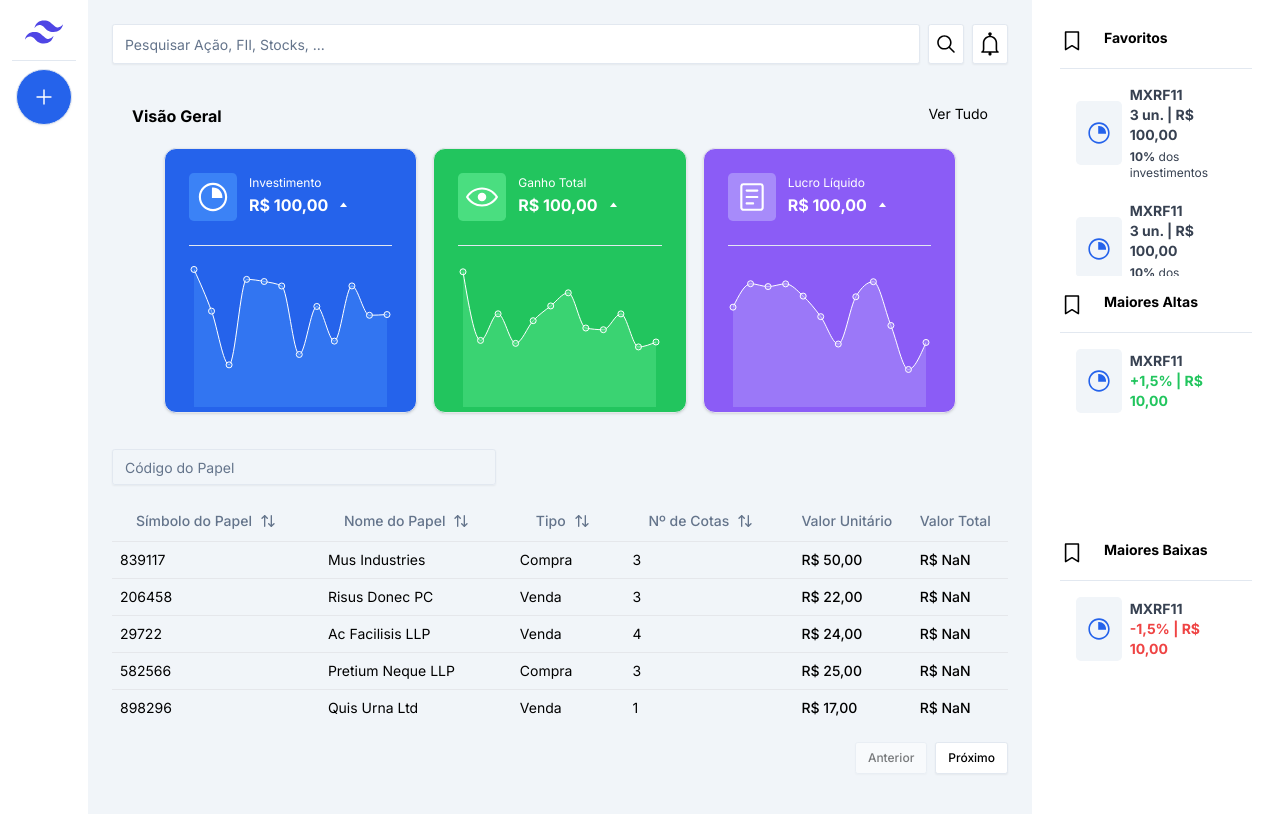
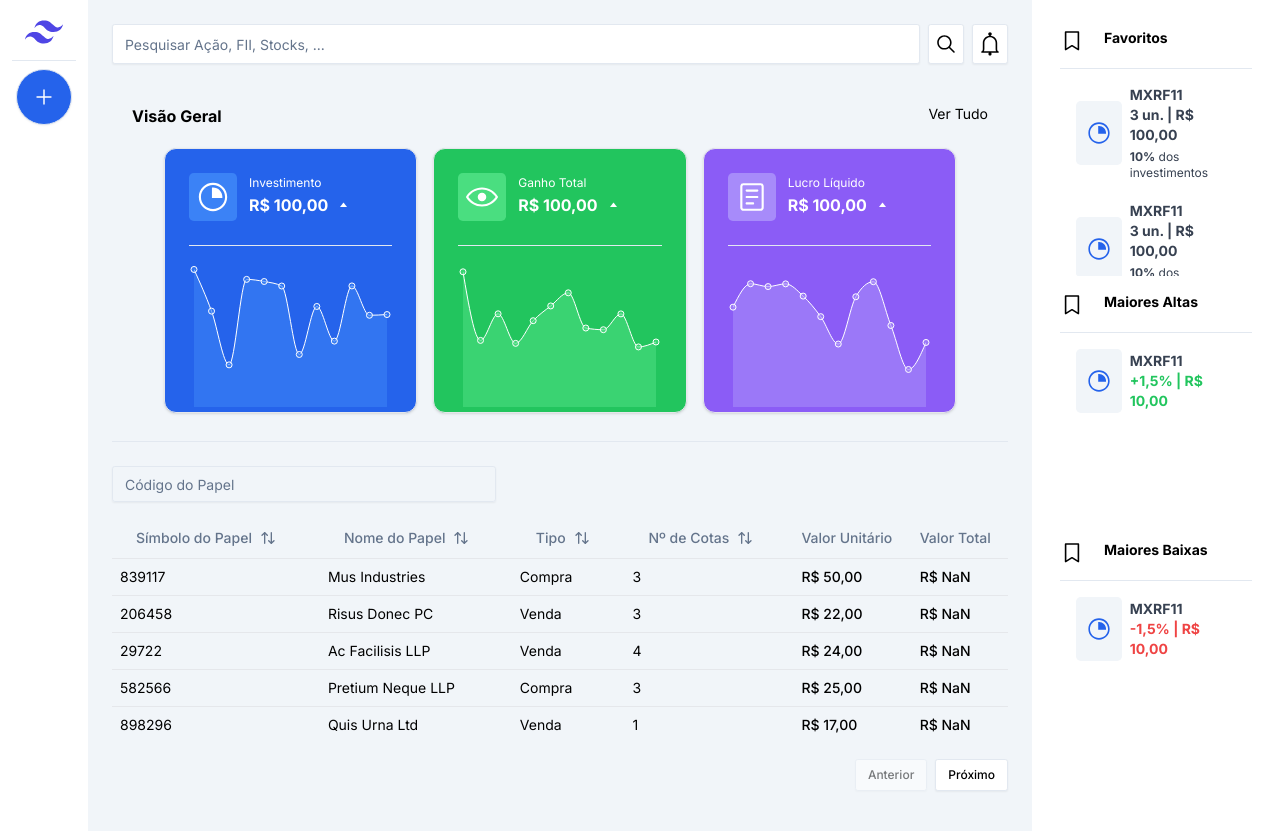
Before and after one commit to Zombrooc/investiment-dashboard, a Next.js app: page / in a window 1280 px wide. Built offline with nearby package versions, Linux system fonts and the light colour scheme.

Commit message:
Adding separator between cards and table

```diff
--- a/src/app/page.js
+++ b/src/app/page.js
@@ -146,6 +146,7 @@ export default function Home() {
 
 
         </div>
+        <Separator className="my-2" />
         <div>
           <DataTable columns={columns} data={data} />
         </div>
```
